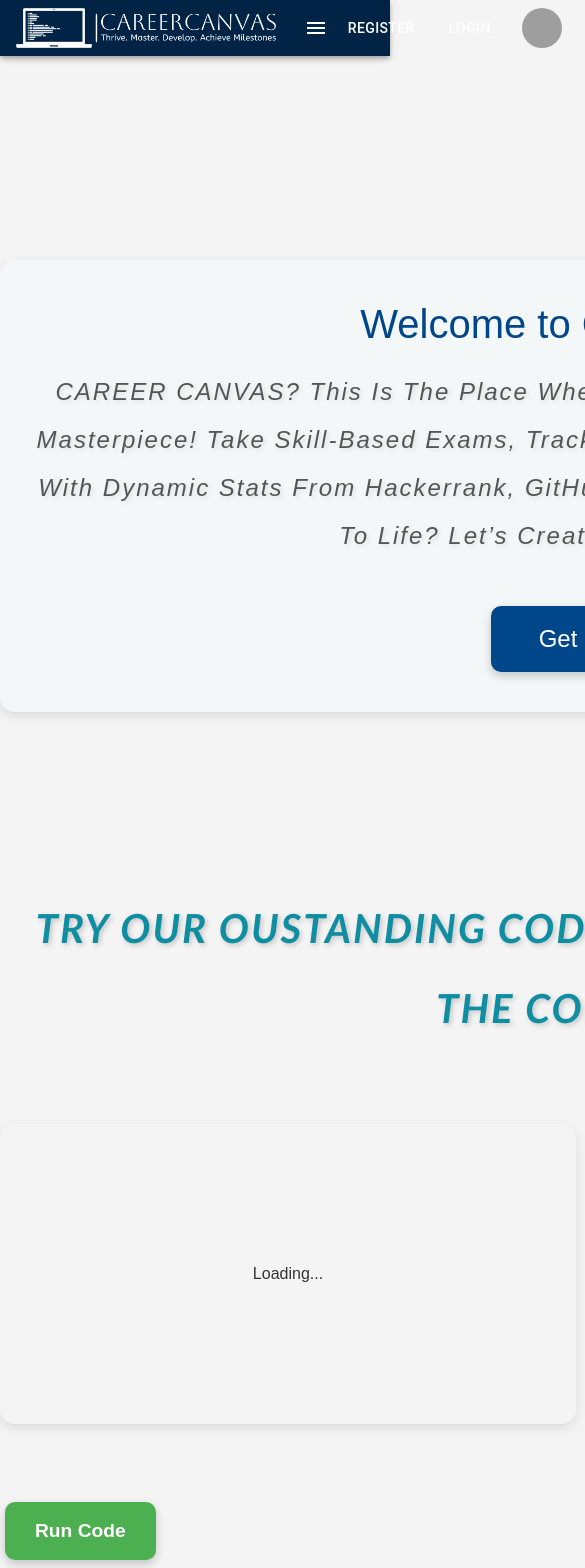
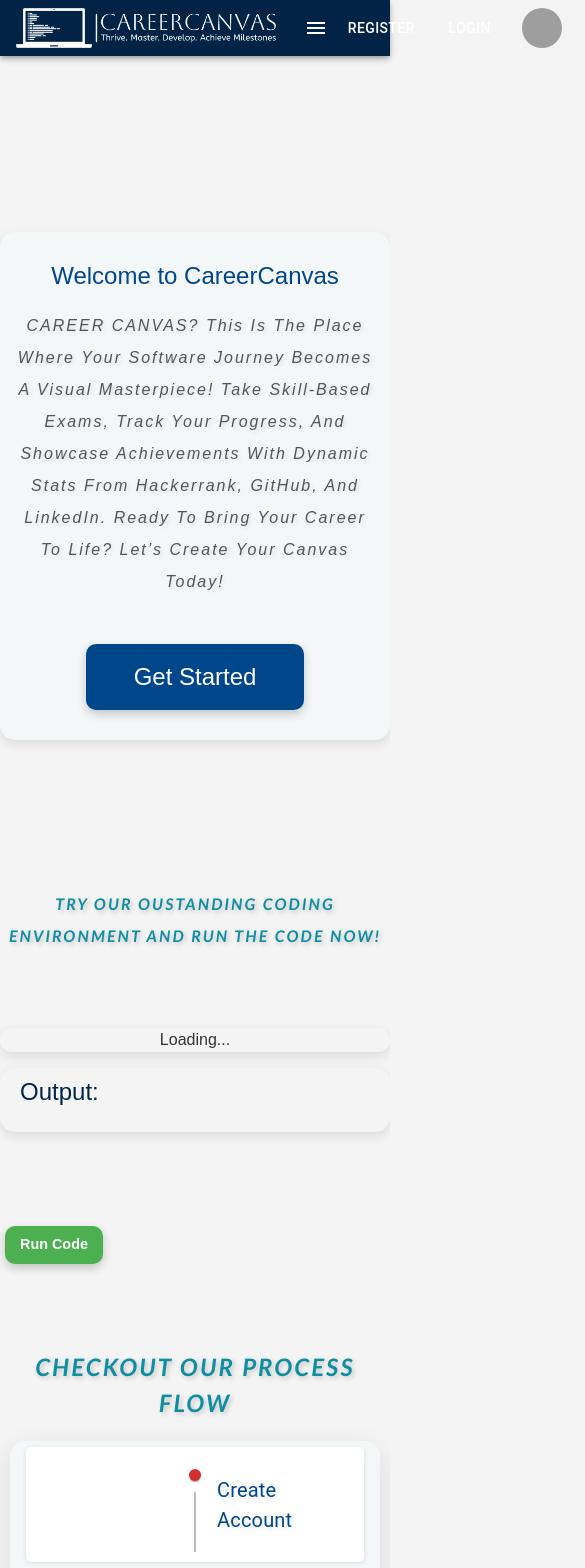
Before and after one commit to AbramBorma/CareerCanvas-ITI-Graduation_Project, a React (Create React App) app in the folder frontend/: page / in a window 390 px wide. Shown: the top 1568 px of the page, 585 px wide, since content can reach past the window. Built offline with nearby package versions, Linux system fonts and the light colour scheme; grey boxes are pictures that could not be loaded.

Commit message:
Making the website responsive

```diff
--- a/frontend/src/static/styles/Exam.css
+++ b/frontend/src/static/styles/Exam.css
@@ -58,3 +58,94 @@
     margin-bottom: 20px; /* Add some space below the instructions */
     font-size: 1.2em; /* Increase font size for better visibility */
 }
+.exams-container {
+    display: flex;
+    flex-direction: column;
+    align-items: center; /* Center align items */
+    padding: 20px;
+}
+
+.exams-title {
+    color: #002346; /* Main color */
+    font-size: 2.5em; /* Larger font size */
+    margin-bottom: 20px; /* Space below the title */
+    text-align: center; /* Center text */
+}
+
+.select-container {
+    display: flex;
+    flex-direction: column;
+    align-items: center;
+    width: 100%; /* Full width for the container */
+    max-width: 400px; /* Limit the width of the container */
+}
+
+.exam-select {
+    padding: 12px;
+    font-size: 1.1em;
+    border: 1px solid #002346; /* Border color */
+    border-radius: 5px;
+    margin-bottom: 15px; /* Space below the select box */
+    width: 100%; /* Full width for the select */
+    cursor: pointer;
+}
+
+.start-exam-button {
+    background-color: #002346; /* Main color */
+    color: white; /* White text */
+    padding: 12px 20px;
+    border: none;
+    border-radius: 5px;
+    cursor: pointer;
+    font-size: 1.1em;
+    transition: background-color 0.3s, transform 0.2s;
+    width: 100%; /* Full width for the button */
+}
+
+.start-exam-button:hover {
+    background-color: #001d32; /* Darker shade for hover */
+    transform: scale(1.05); /* Slightly enlarge on hover */
+}
+
+.start-exam-button:disabled {
+    background-color: #ccc; /* Disabled button color */
+    cursor: not-allowed; /* Not-allowed cursor */
+}
+
+.exam-instructions {
+    color: red; /* Change text color to red */
+    font-weight: bold; /* Make the text bold */
+    margin-bottom: 20px; /* Add some space below the instructions */
+    font-size: 1.2em; /* Increase font size for better visibility */
+}
+
+/* Media Queries for Responsiveness */
+@media (max-width: 768px) {
+    .exams-title {
+        font-size: 2em; /* Slightly smaller font size on smaller screens */
+    }
+
+    .select-container {
+        max-width: 90%; /* Increase the width of the select container */
+    }
+
+    .exam-select,
+    .start-exam-button {
+        font-size: 1em; /* Adjust font size for smaller screens */
+        padding: 10px; /* Adjust padding */
+    }
+
+    .exam-instructions {
+        font-size: 1em; /* Adjust font size for instructions */
+    }
+}
+
+@media (max-width: 480px) {
+    .exams-title {
+        font-size: 1.5em; /* Further decrease font size for extra small screens */
+    }
+
+    .start-exam-button {
+        padding: 10px; /* Adjust padding for smaller screens */
+    }
+}
--- a/frontend/src/static/styles/ExamStyles.css
+++ b/frontend/src/static/styles/ExamStyles.css
@@ -86,3 +86,45 @@
 .submit-button:hover {
     background-color: #218838; /* Darker green on hover */
 }
+
+/* Media Queries for Responsiveness */
+@media (max-width: 768px) {
+    .exam-container {
+        padding: 15px; /* Reduce padding on smaller screens */
+    }
+
+    .exam-container h2 {
+        font-size: 1.8em; /* Slightly smaller font size */
+    }
+
+    .exam-container h4 {
+        font-size: 1.1em; /* Adjust font size */
+    }
+
+    ul li {
+        padding: 10px; /* Reduce padding for questions */
+    }
+
+    .submit-button {
+        font-size: 1em; /* Adjust font size for smaller screens */
+        padding: 8px 15px; /* Adjust padding */
+    }
+}
+
+@media (max-width: 480px) {
+    .exam-container {
+        max-width: 95%; /* Increase the width for very small screens */
+    }
+
+    .exam-container h2 {
+        font-size: 1.5em; /* Further decrease font size */
+    }
+
+    .exam-container h4 {
+        font-size: 1em; /* Adjust font size for timer */
+    }
+
+    ul li {
+        margin-bottom: 15px; /* Reduce margin between questions */
+    }
+}
--- a/frontend/src/static/styles/PortfolioPage.css
+++ b/frontend/src/static/styles/PortfolioPage.css
@@ -176,13 +176,30 @@
 
 @media screen and (max-width: 768px) {
     .portfolio-page {
-        width: 90%;
+        width: 90%; /* Full width on smaller screens */
     }
     .social-icon {
-        width: 80px;
-        height: 80px;
+        width: 80px; /* Smaller icons for better fit */
+        height: 80px; /* Maintain aspect ratio */
     }
     .dummy-data {
-        font-size: 16px;
+        font-size: 16px; /* Adjust font size for better readability */
+    }
+
+    .box {
+        margin-bottom: 15px; /* Reduce margin between boxes */
+    }
+
+    h3 {
+        font-size: 24px; /* Adjust heading size for smaller screens */
+    }
+
+    .user-name {
+        font-size: 24px; /* Adjust user name size */
+    }
+
+    .profile-pic {
+        width: 150px; /* Smaller profile picture */
+        height: 150px; /* Maintain aspect ratio */
     }
 }
--- a/frontend/src/static/styles/page-landing.css
+++ b/frontend/src/static/styles/page-landing.css
@@ -2,7 +2,8 @@
 
 /* Container for the entire page */
 .page-landing-with-editor {
-    width: 1200px; /* Fixed width for the entire container */
+  max-width: 1200px; /* Use max-width for responsiveness */
+  width: 100%; /* Allow full width on smaller screens */
   margin: 5rem auto;
   display: flex;
   flex-direction: column;
@@ -41,7 +42,8 @@
   margin-bottom: 20px;
 }
 
-  .intro-paragraph, .code-paragraph {
+.intro-paragraph,
+.code-paragraph {
   font-size: 1.5rem;
   line-height: 2;
   letter-spacing: 2px;
@@ -52,6 +54,7 @@
   font-style: italic;
   font-family: fantasy;
 }
+
 .code-paragraph {
   font-size: 2.5rem;
   color: #108ea1; /* Pale blue color */
@@ -88,7 +91,6 @@
   height: 300px;
   margin-top: 1.5rem;
   margin-bottom: 3rem;
-
 }
 
 .editor-container {
@@ -136,3 +138,59 @@
   white-space: pre-wrap;
   word-wrap: break-word;
 }
+
+/* Responsive Styles */
+@media (max-width: 1200px) {
+  .editor-output {
+      flex-direction: column; /* Stack the editor output on smaller screens */
+  }
+
+  .editor-container,
+  .output-container {
+      width: 100%; /* Full width on smaller screens */
+      margin-bottom: 1rem; /* Add some space between stacked elements */
+  }
+}
+
+@media (max-width: 768px) {
+  .intro h1 {
+      font-size: 2rem; /* Smaller heading size */
+  }
+
+  .intro-paragraph,
+  .code-paragraph {
+      font-size: 1.2rem; /* Smaller paragraph size */
+  }
+
+  .cta-button,
+  .run-code-btn {
+      font-size: 1rem; /* Smaller button size */
+      padding: 10px 20px; /* Smaller padding */
+  }
+
+  /* Additional responsive adjustments */
+  .intro {
+      padding: 30px 15px; /* Adjust padding for smaller screens */
+  }
+
+  .editor-output {
+      height: auto; /* Adjust height to allow for more flexibility on smaller screens */
+  }
+}
+
+@media (max-width: 480px) {
+  .intro h1 {
+      font-size: 1.5rem; /* Further reduce heading size */
+  }
+
+  .intro-paragraph,
+  .code-paragraph {
+      font-size: 1rem; /* Further reduce paragraph size */
+  }
+
+  .cta-button,
+  .run-code-btn {
+      font-size: 0.9rem; /* Smaller button size */
+      padding: 8px 15px; /* Smaller padding */
+  }
+}
--- a/frontend/src/static/styles/portfolio-form.css
+++ b/frontend/src/static/styles/portfolio-form.css
@@ -5,12 +5,14 @@
     align-items: center;
     margin: 8rem 0 4rem 0;
 }
+
 .portfolio-form form {
     display: flex;
     flex-direction: column;
     justify-content: center;
     align-items: center;
     width: 40%;
+    max-width: 100%; /* Allow full width on smaller screens */
     text-align: center;
     margin: 0 auto;
     padding: 40px 20px;
@@ -18,8 +20,9 @@
     border-radius: 15px;
     box-shadow: 0px 4px 12px rgba(0, 0, 0, 0.1);
 }
+
 .portfolio-form form h1 {
-    font-size: 4rem;
+    font-size: 4rem; /* Keep original size */
     color: #108ea1;
     text-transform: uppercase;
     font-family: cursive;
@@ -28,23 +31,41 @@
 
 .MuiFormControl-root {
     margin-bottom: 1.5rem;
-    width: 80%; /* Reduced width */
+    width: 80%; /* Keep original width */
 }
 
 .MuiInputBase-root {
     padding: 10px 12px;
 }
+
 .cta-button {
     padding: 15px 3rem;
-    font-size: 1.5rem;
+    font-size: 1.5rem; /* Keep original size */
     color: white;
     background-color: #00468B;
     border-radius: 10px;
     text-decoration: none;
     box-shadow: 0px 4px 10px rgba(0, 0, 0, 0.2);
     transition: background-color 0.3s ease;
-  }
+}
 
-  .cta-button:hover {
+.cta-button:hover {
     background-color: #003366;
-  }
+}
+
+/* Responsive Styles */
+@media (max-width: 768px) {
+    .portfolio-form form {
+        width: 90%; /* Adjust width for smaller screens */
+    }
+}
+
+@media (max-width: 480px) {
+    .portfolio-form {
+        margin: 4rem 0 2rem 0; /* Optional adjustment to margins */
+    }
+
+    .portfolio-form form {
+        width: 90%; /* Ensure full width on mobile */
+    }
+}
--- a/frontend/src/static/styles/timeline.css
+++ b/frontend/src/static/styles/timeline.css
@@ -71,3 +71,45 @@
     font-weight: 600;
     letter-spacing: 2px;
 }
+
+/* Responsive styles */
+@media screen and (max-width: 768px) {
+    .MuiTimelineContent-root {
+        font-size: 1.5rem !important; /* Smaller font size for mobile */
+        width: 80%; /* Increase width for better fit */
+        padding: 5px; /* Less padding */
+    }
+
+    .process-header {
+        font-size: 2rem; /* Smaller header size */
+        margin-top: 8rem; /* Adjust margin for better spacing */
+    }
+}
+
+@media screen and (max-width: 480px) {
+    .timeline {
+        max-width: 95%; /* Full width for mobile devices */
+        margin: 20px auto; /* Adjust margin */
+        padding: 5px; /* Less padding */
+    }
+
+    .MuiTimelineContent-root {
+        font-size: 1.25rem !important; /* Further smaller font size */
+        width: 100%; /* Full width for content */
+        padding: 3px; /* Reduce padding */
+    }
+
+    .process-header {
+        font-size: 1.5rem; /* Further reduce header size */
+        margin-top: 5rem; /* Adjust top margin */
+    }
+
+    .MuiTimelineConnector-root {
+        height: 60px; /* Reduce connector height */
+    }
+
+    .MuiTimelineDot-root {
+        width: 10px; /* Smaller bullet size */
+        height: 10px; /* Smaller bullet height */
+    }
+}
```
Also changed, not shown: frontend/src/static/styles/EditProfile.css (+11 -0 lines). Lines whose indentation alone changed are shown as unchanged.
